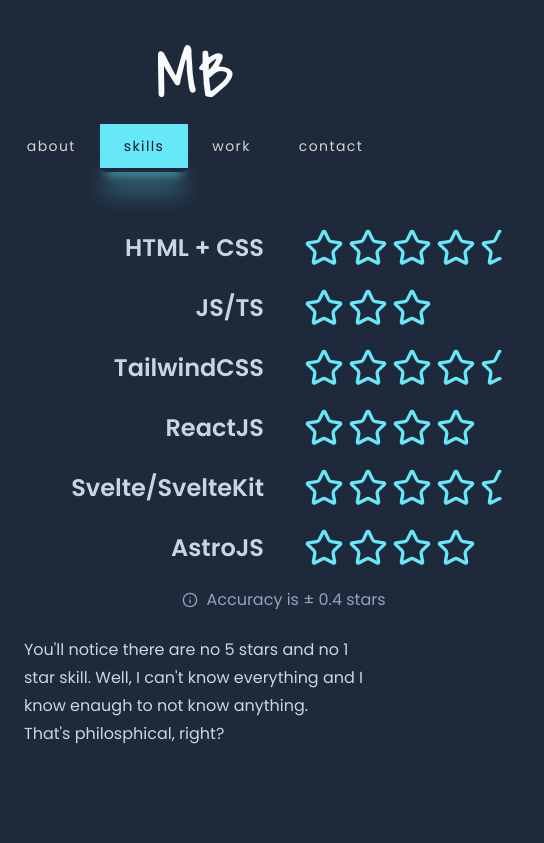
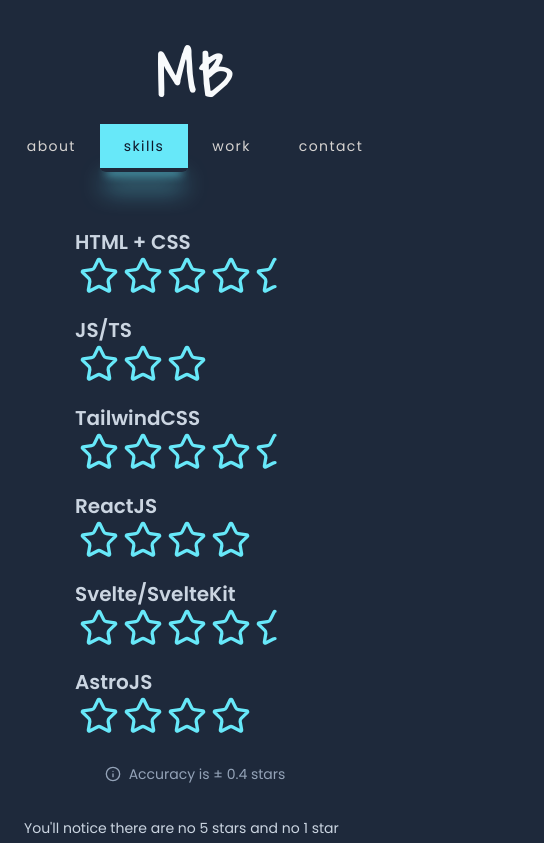
Before and after one commit to markoskace1/my-portfolio, a SvelteKit app: page /skills in a window 390 px wide. Shown: the top 843 px of the page, 544 px wide, since content can reach past the window. Built offline with nearby package versions, Linux system fonts and the light colour scheme.

Commit message:
added responsiveness to Skills page

```diff
--- a/src/lib/components/TechLogos.svelte
+++ b/src/lib/components/TechLogos.svelte
@@ -100,7 +100,7 @@
 	];
 </script>
 
-<div class="grid grid-cols-5">
+<div class="grid grid-cols-1 sm:grid-cols-2 lg:grid-cols-5 justify-items-center">
 	{#each logos as logo}
 		<div
 			class="relative group flex flex-col items-center justify-evenly hover:bg-cyan-300/10 w-52 h-52 prose prose-img:m-0 tranisition duration-300 ease-in-out"
--- a/src/routes/skills/+page.svelte
+++ b/src/routes/skills/+page.svelte
@@ -31,13 +31,13 @@
 	];
 </script>
 
-<section class="flex flex-col items-center container mx-auto max-w-5xl">
+<section class="flex flex-col items-center container mx-auto w-full md:max-w-5xl">
 	<div class="flex flex-col items-center gap-5 mx-auto mb-6">
 		{#each skills as skill}
 			<div
-				class="flex justify-between items-center space-x-10 w-full prose prose-headings:m-0 prose-headings:text-slate-300 prose-img:m-0"
+				class="flex flex-col md:flex-row justify-between items-center space-x-2 md:space-x-10 prose prose-sm md:prose-base prose-headings:m-0 prose-headings:text-slate-300 prose-img:m-0"
 			>
-				<div class="flex justify-end items-center space-x-3 w-60">
+				<div class="flex justify-start md:justify-end items-center space-x-3 w-60">
 					<h2>{skill.name}</h2>
 					<!-- <img src={skill.image} alt={skill.alt} width="36px" height="36px" /> -->
 				</div>
@@ -47,16 +47,16 @@
 				</div>
 			</div>
 		{/each}
-		<div class="flex items-center space-x-2 text-slate-400">
+		<div class="flex items-center space-x-2 text-slate-400 py-2">
 			<Info size={16} />
-			<p>Accuracy is &#177 0.4 stars</p>
+			<p class="text-sm md:text-base">Accuracy is &#177 0.4 stars</p>
 		</div>
 	</div>
 
-	<div class="mb-6 prose max-w-none prose-p:text-slate-300">
+	<div class="mb-6 prose prose-sm md:prose-base max-w-none prose-p:text-slate-300">
 		<p>
 			You'll notice there are no 5 stars and no 1 star skill. Well, I can't know everything and I
-			know enaugh to not know anything.<br /> That's philosphical, right?
+			know enaugh to not know anything. &#129299
 		</p>
 	</div>
 
```
